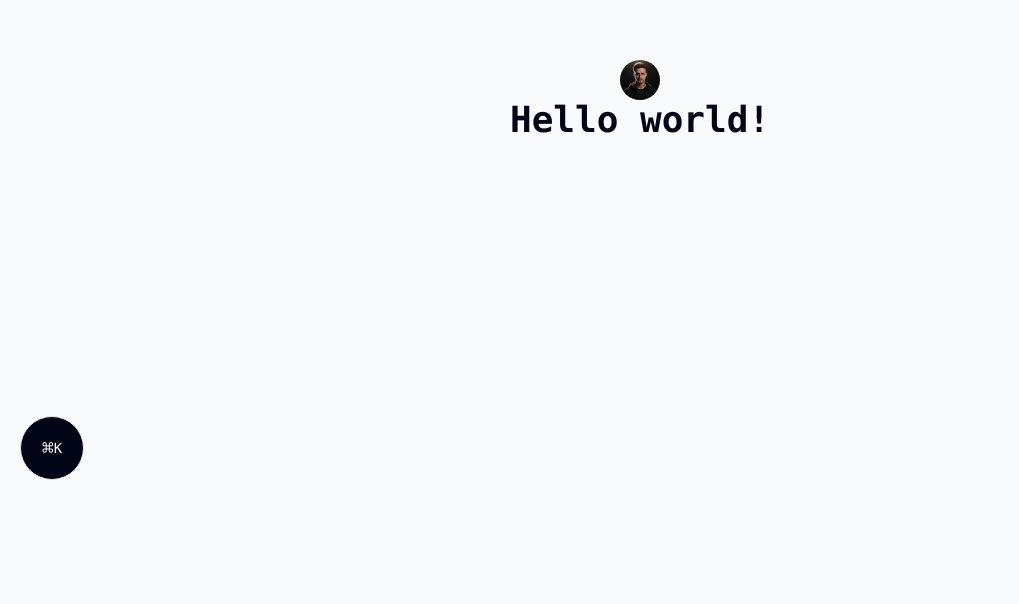
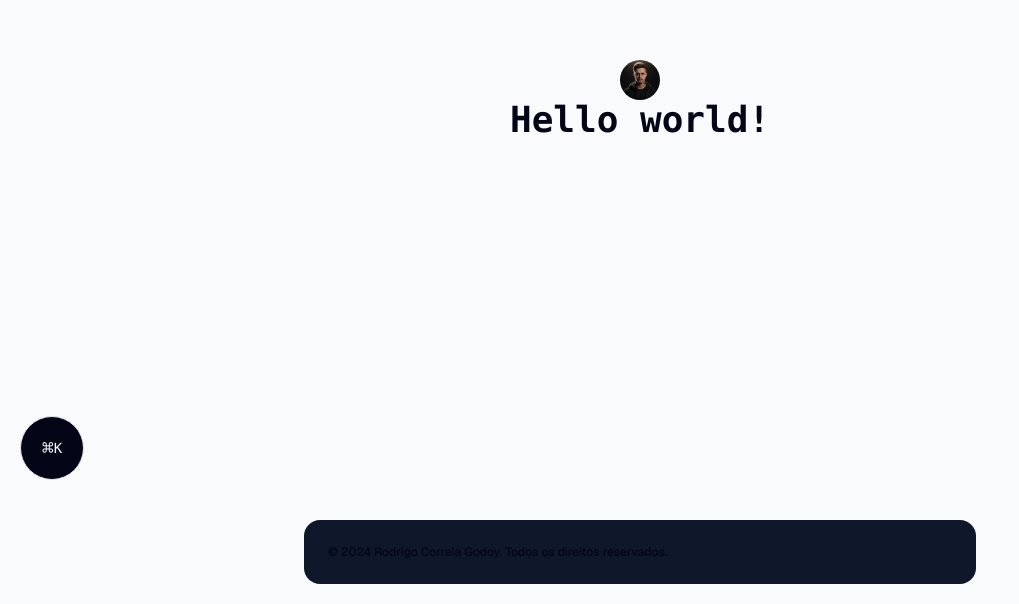
Before and after one commit to rodrigocgodoy/rodrigocgodoy, a Next.js app: page /en in a window 1280 px wide. Shown: the part 300-904 px from the top of the page, without its empty margins (0-1019 px from the left). Before the commit the page ends 800 px from the top, so only its background shows below. Built offline with nearby package versions, Linux system fonts and the light colour scheme.

Commit message:
feat: create footer layout

```diff
--- a/src/app/[locale]/layout.tsx
+++ b/src/app/[locale]/layout.tsx
@@ -6,6 +6,7 @@ import type { Metadata } from 'next'
 
 import { ThemeProvider } from '@/components/theme-provider'
 import { CommandDialog } from '@/components/command-dialog'
+import { Footer } from '@/components/footer'
 
 export const metadata: Metadata = {
   title: 'Rodrigo Godoy',
@@ -40,6 +41,7 @@ export default function LocaleLayout({
           >
             <CommandDialog />
             {children}
+            <Footer />
           </ThemeProvider>
         </NextIntlClientProvider>
       </body>
--- /dev/null
+++ b/src/components/footer.tsx
@@ -0,0 +1,9 @@
+export function Footer() {
+  return (
+    <footer className="flex m-5 mx-auto max-w-2xl p-6 bg-slate-900 rounded-2xl">
+      <span className="text-xs font-medium text-slate-950 dark:text-slate-50">
+        © 2024 Rodrigo Correia Godoy. Todos os direitos reservados.
+      </span>
+    </footer>
+  )
+}
```
